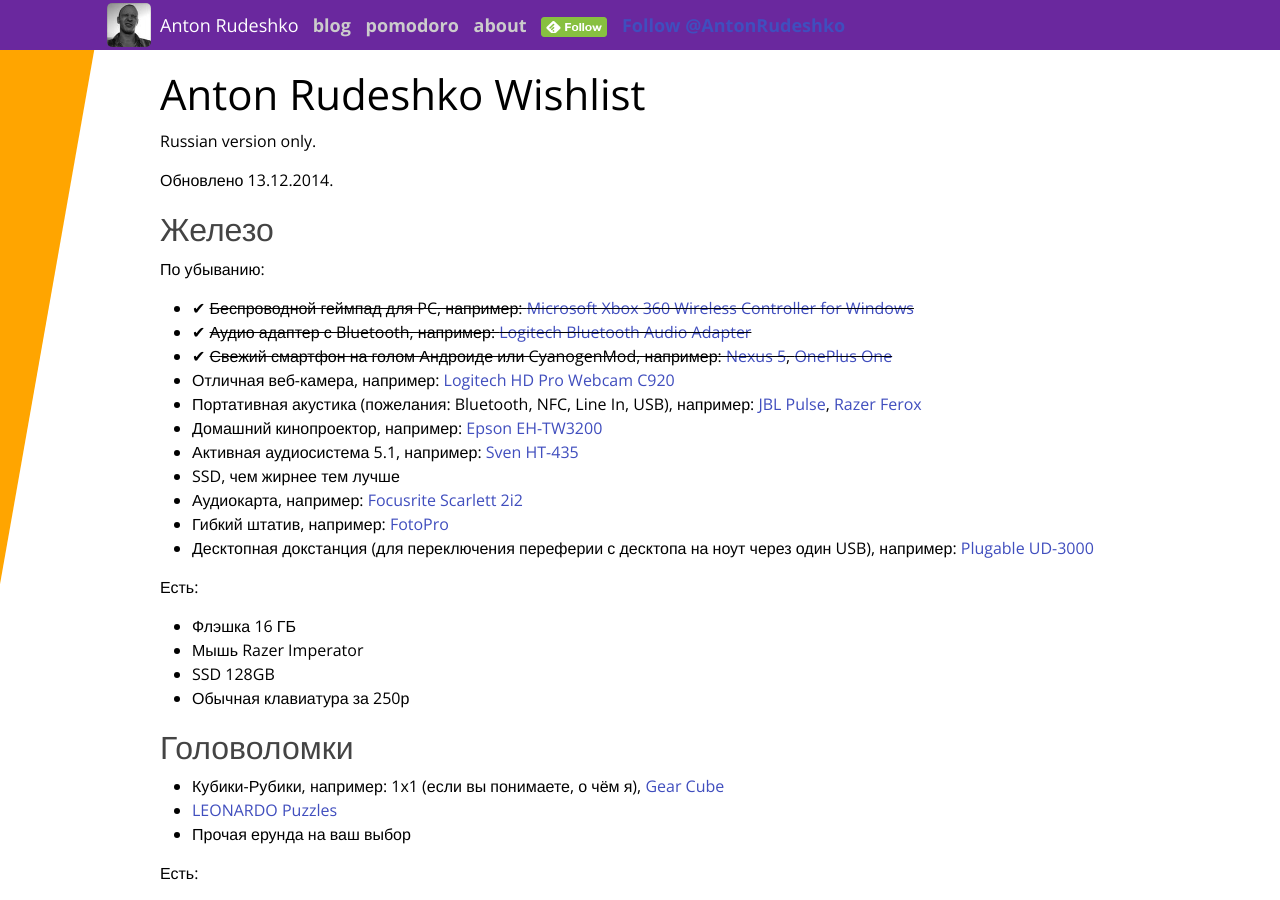
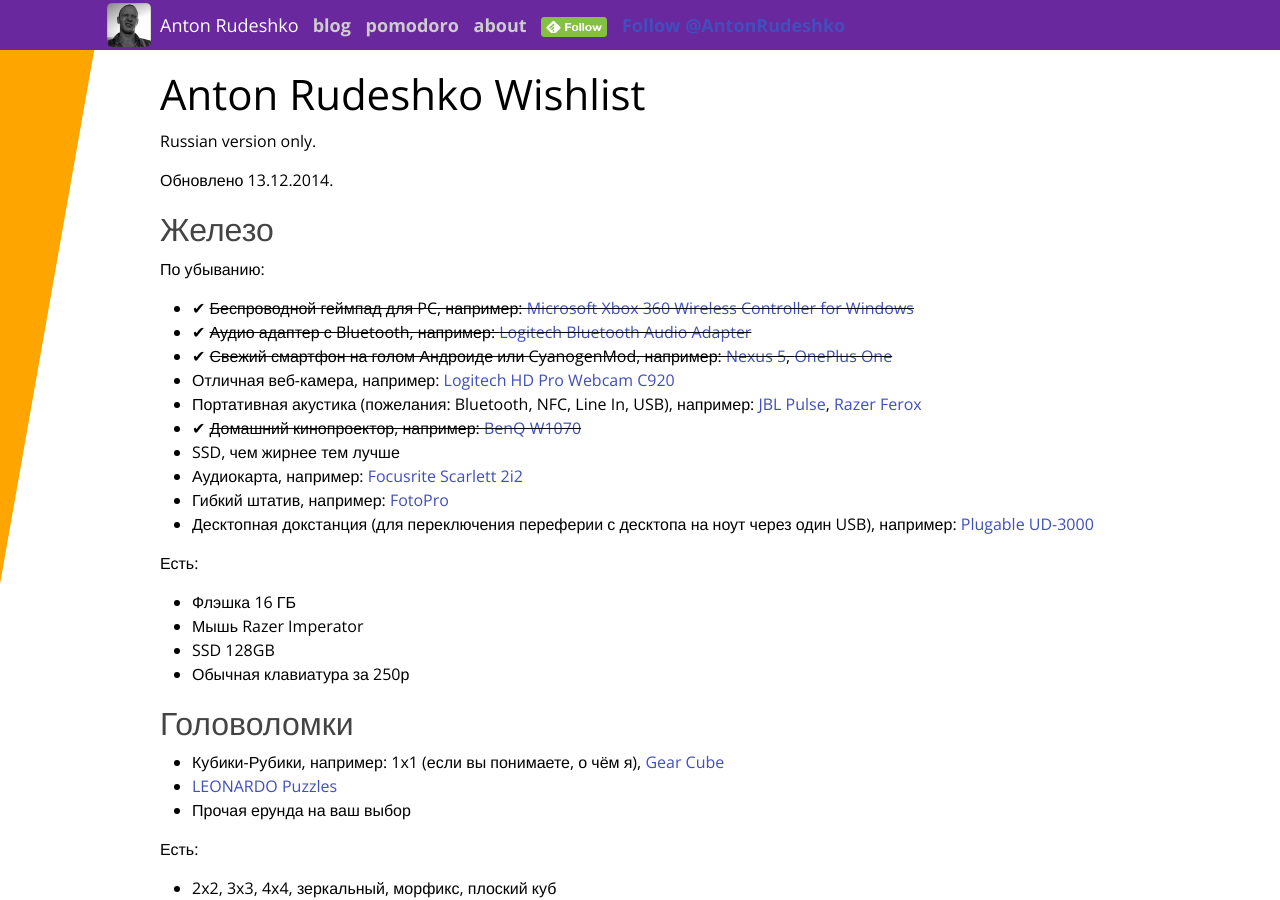
Before and after one commit to anton-rudeshko/anton-rudeshko.github.io, a Jekyll site: the page built from wishlist/index.md, in a window 1280 px wide and 900 px high. Built offline with Jekyll 4.4.1, drawn with Linux system fonts in a browser that asks for light colours; Markdown is read by kramdown in place of the engine named in the settings; comment, search, counter and statistics services are not loaded.

Commit message:
Update index.md

```diff
--- a/wishlist/index.md
+++ b/wishlist/index.md
@@ -18,8 +18,7 @@ Russian version only.
   * ✔ ~~Свежий смартфон на голом Андроиде или CyanogenMod, например: [Nexus 5](http://market.yandex.ru/model.xml?modelid=10564187&hid=91491), [OnePlus One](http://market.yandex.ru/model.xml?modelid=10799520&hid=91491)~~
   * Отличная веб-камера, например: [Logitech HD Pro Webcam C920](http://market.yandex.ru/model.xml?modelid=7878358&hid=4684840)
   * Портативная акустика (пожелания: Bluetooth, NFC, Line In, USB), например: [JBL Pulse](http://market.yandex.ru/model.xml?modelid=10580942&hid=2724669), [Razer Ferox](http://market.yandex.ru/model.xml?modelid=7332865&hid=2724669)
-  * Домашний кинопроектор, например: [Epson EH-TW3200](http://market.yandex.ru/model.xml?modelid=6414468&hid=191219)
-  * Активная аудиосистема 5.1, например: [Sven HT-435](http://market.yandex.ru/model.xml?modelid=4565730&hid=542020)
+  * ✔ ~~Домашний кинопроектор, например: [BenQ W1070](hhttp://market.yandex.ru/product/8517332)~~
   * SSD, чем жирнее тем лучше
   * Аудиокарта, например: [Focusrite Scarlett 2i2](http://market.yandex.ru/model.xml?modelid=7754997&hid=91027)
   * Гибкий штатив, например: [FotoPro](http://gopromarket.ru/#!/Гибкий-штатив-FotoPro/p/23619897/category=7002370)
```
